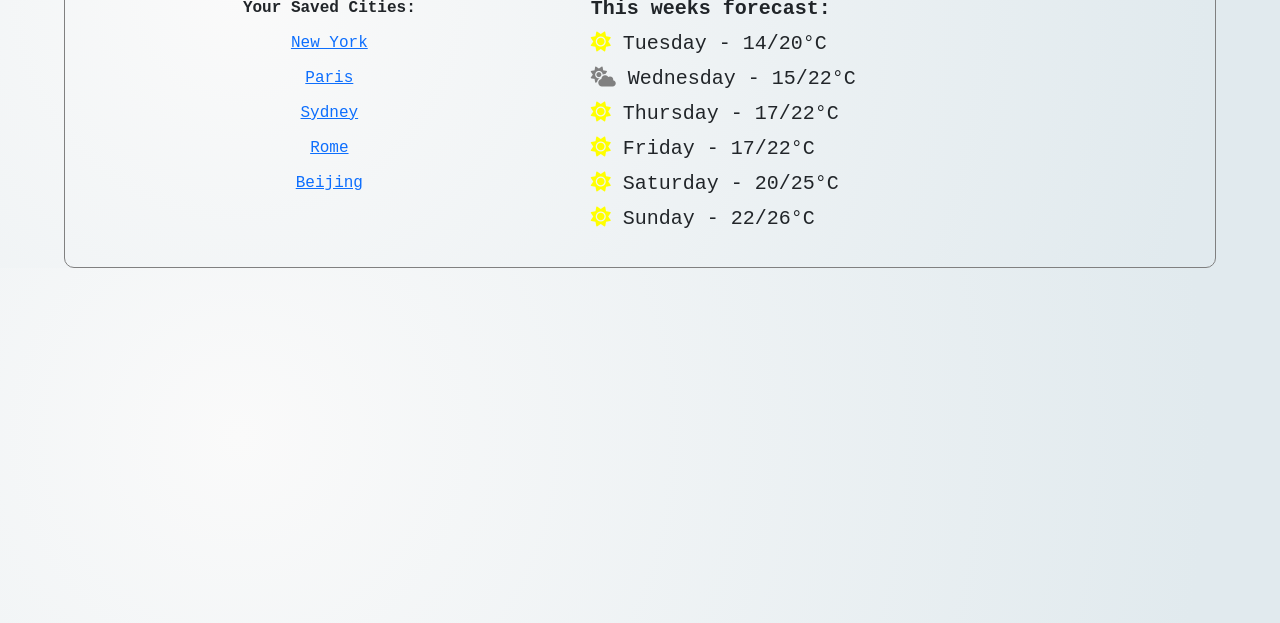
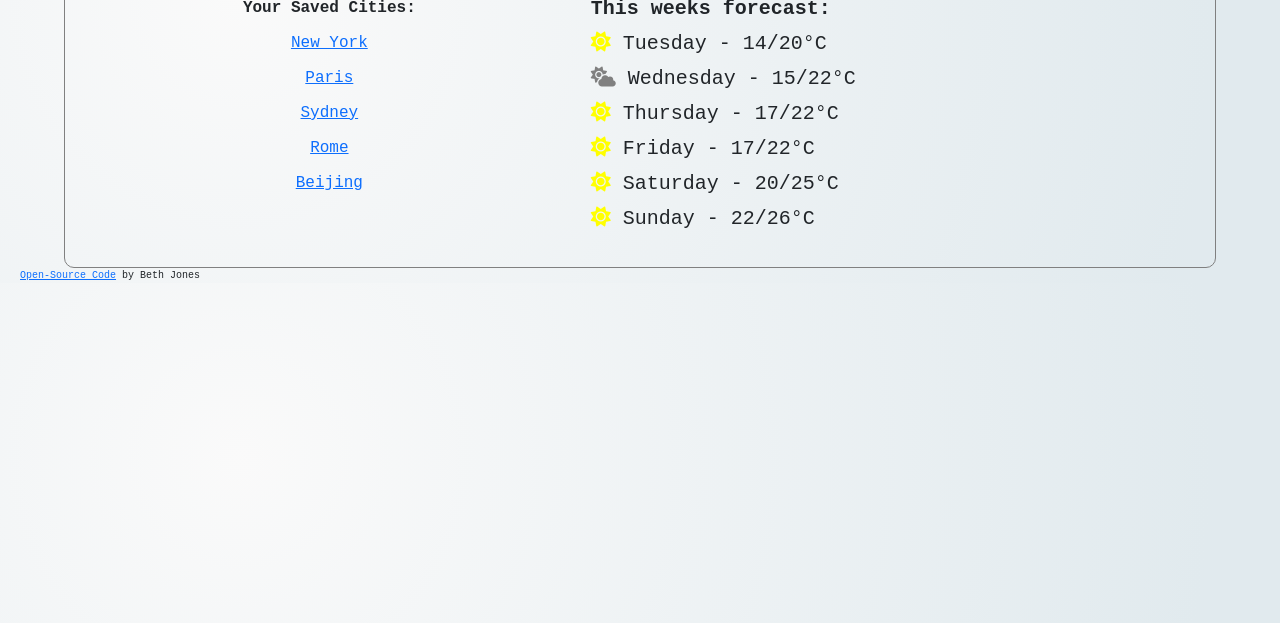
Before and after one commit to btj43/Weather-App-W6, a plain HTML site: page index.html in a window 1280 px wide. Shown: the part 177-800 px from the top of the page. Drawn offline with nearby package versions, Linux system fonts and the light colour scheme; no server answers.

Commit message:
Added git link to page

```diff
--- a/index.html
+++ b/index.html
@@ -79,6 +79,10 @@
         </div>
       </div>
     </div>
+    <div class="gitcode">
+      <a href="https://github.com/btj43/Weather-App-W6">Open-Source Code</a
+      ><span> by Beth Jones</span>
+    </div>
     <script src="src/index.js"></script>
   </body>
 </html>
--- a/src/style.css
+++ b/src/style.css
@@ -85,3 +85,8 @@ button {
 .fa-cloud-showers-heavy {
   color: rgb(70, 70, 88);
 }
+
+.gitcode {
+  padding-left: 20px;
+  font-size: 10px;
+}
```
